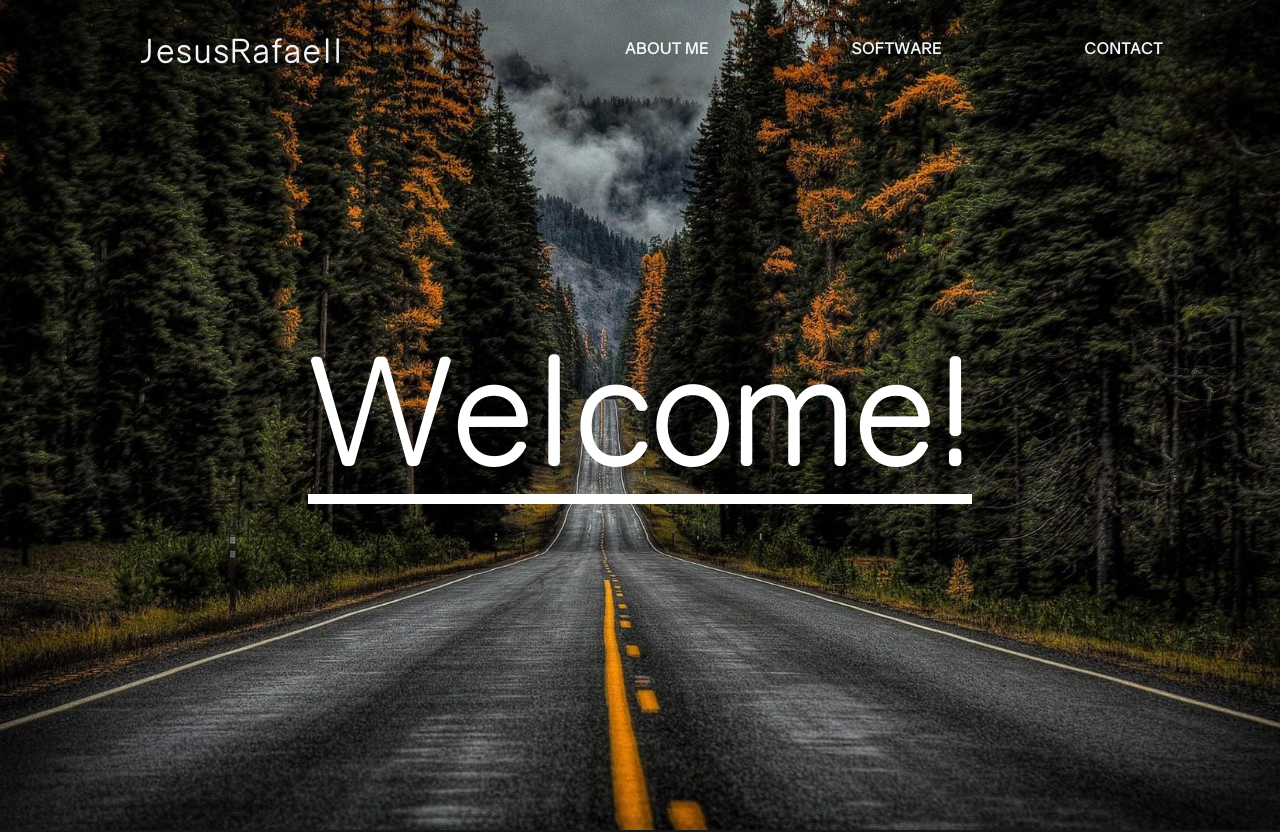
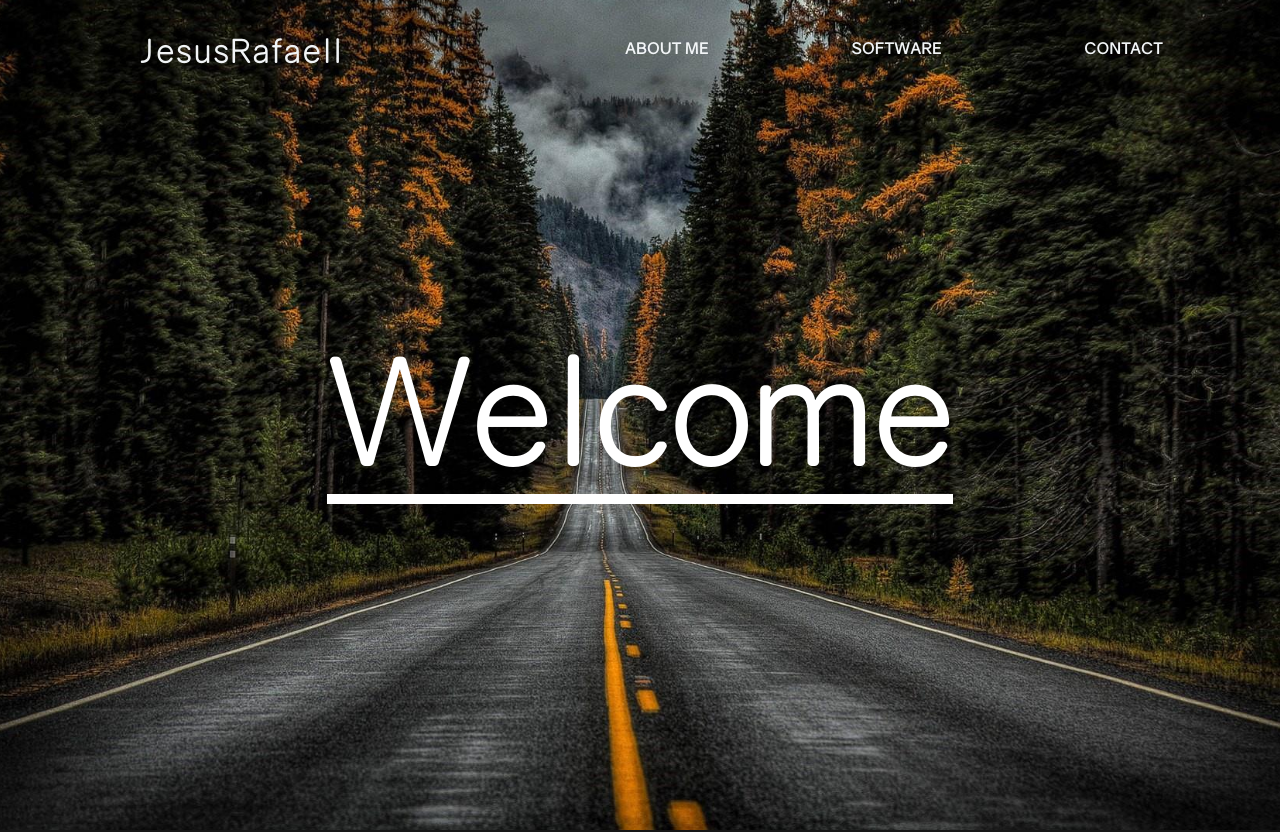
Before and after one commit to jesusrafaell/Personal-Web, a Gatsby site: page / in a window 1280 px wide. Shown: the top 832 px of the page. Built offline with nearby package versions, Linux system fonts and the light colour scheme; Gatsby itself is replaced by a stand-in of ours.

Commit message:
v1.1.1 stable

```diff
--- a/src/components/main/main.js
+++ b/src/components/main/main.js
@@ -6,7 +6,7 @@ const Main = () => {
   return(
   <div className="index-bg">
     <div className = 'index'>
-      <h1 className="titlemain">Welcome!</h1>
+      <h1 className="titlemain">Welcome</h1>
       <div className="overlay"></div>
     </div>
   </div>
```
